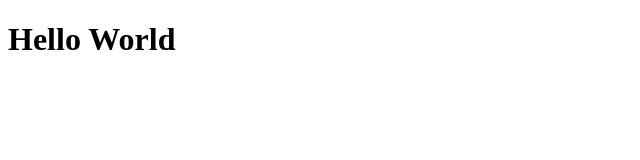
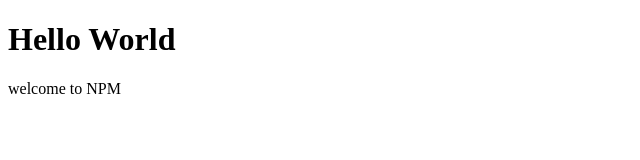
Before and after one commit to besalelukommu/NPM, a website: page index.html in a window 1280 px wide. Shown: the whole page, without its empty margins (0-640 px from the left). Drawn offline with Linux system fonts and the light colour scheme.

Commit message:
index.html text added

```diff
--- a/index.html
+++ b/index.html
@@ -7,5 +7,6 @@
 </head>
 <body>
     <h1>Hello World</h1>
+    <p>welcome to NPM</p>
 </body>
 </html>
```
